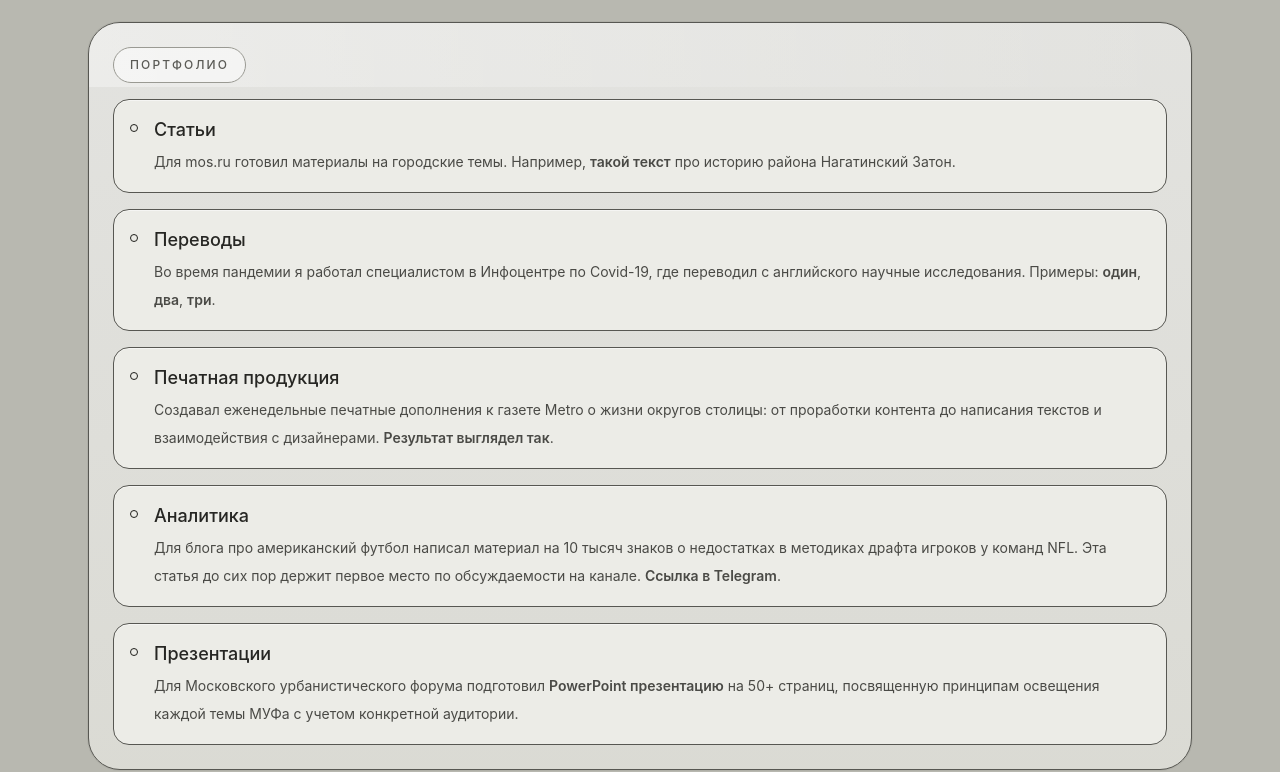
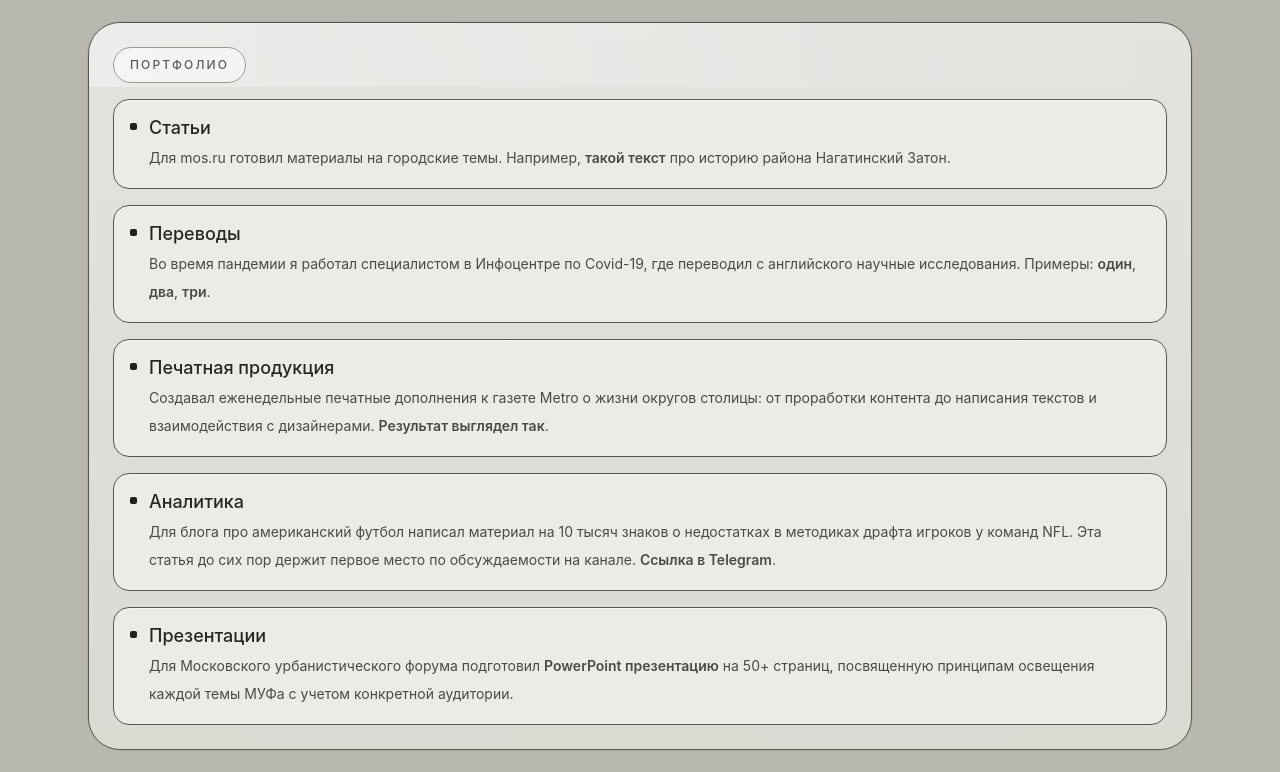
Before and after one commit to dzreveille-sudo/cvdmitriz, a React (Vite) app: page / in a window 1280 px wide. Shown: the part 1102-1874 px from the top of the page. Built offline with nearby package versions, Linux system fonts and the light colour scheme.

Commit message:
Update App.jsx

```diff
--- a/src/App.jsx
+++ b/src/App.jsx
@@ -247,13 +247,13 @@ useEffect(() => {
 
 <ul className="mt-2 space-y-4">
                 {portfolioItems.map((p, i) => (
-                  <li key={i} className="group flex items-start gap-4 rounded-2xl border border-[#575752] bg-[#ecece7] p-4 shadow-[inset_0_1px_0_rgba(255,255,255,0.5)] transition duration-300 hover:-translate-y-1 hover:bg-white/46 hover:shadow-md">
-                    <div className="mt-2 h-[8px] w-[8px] shrink-0 rounded-full border border-[#1f1f1c]" />
-                    <div>
-                      <div className="text-lg font-medium text-[#262623]">{p.title}</div>
-                      <div className="mt-1 text-sm leading-7 text-[#4a4a46]">{p.description}</div>
-                    </div>
-                  </li>
+                  <li key={i} className="group flex items-start gap-3 rounded-2xl border border-[#575752] bg-[#ecece7] p-4 shadow-[inset_0_1px_0_rgba(255,255,255,0.5)] transition duration-300 hover:-translate-y-1 hover:bg-white/46 hover:shadow-md">
+  <div className="mt-[0.42rem] h-[7px] w-[7px] shrink-0 rounded-[2px] bg-[#1f1f1c]" />
+  <div>
+    <div className="text-lg font-medium leading-6 text-[#262623]">{p.title}</div>
+    <div className="mt-1 text-sm leading-7 text-[#4a4a46]">{p.description}</div>
+  </div>
+</li>
                 ))}
               </ul>
             </div>
```
